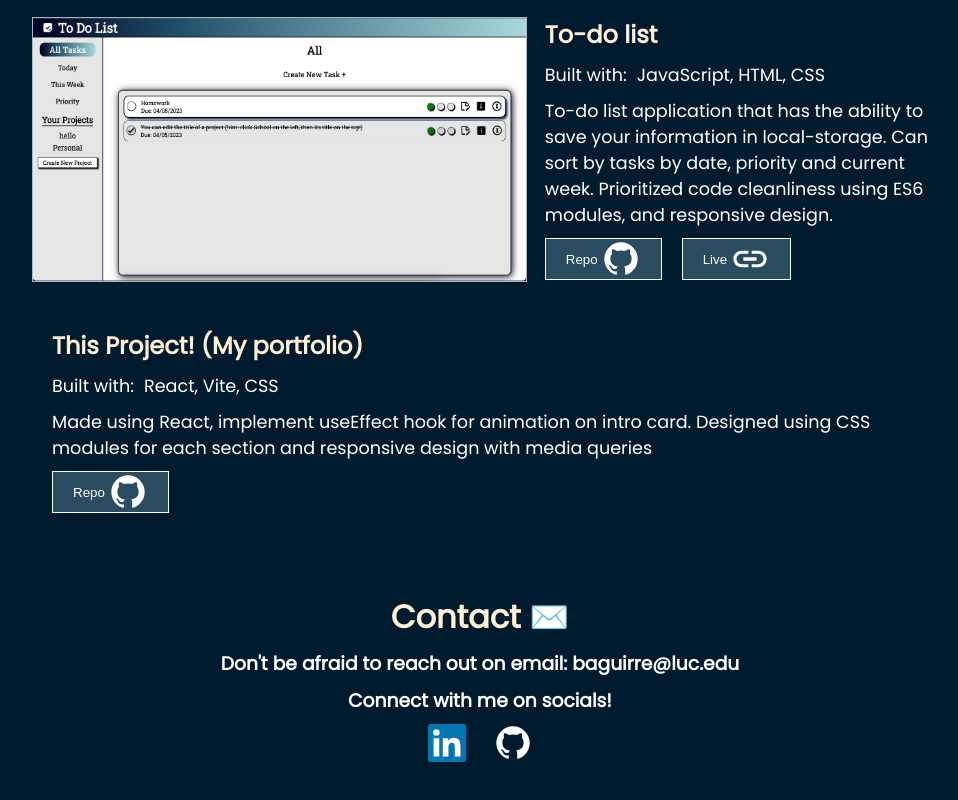
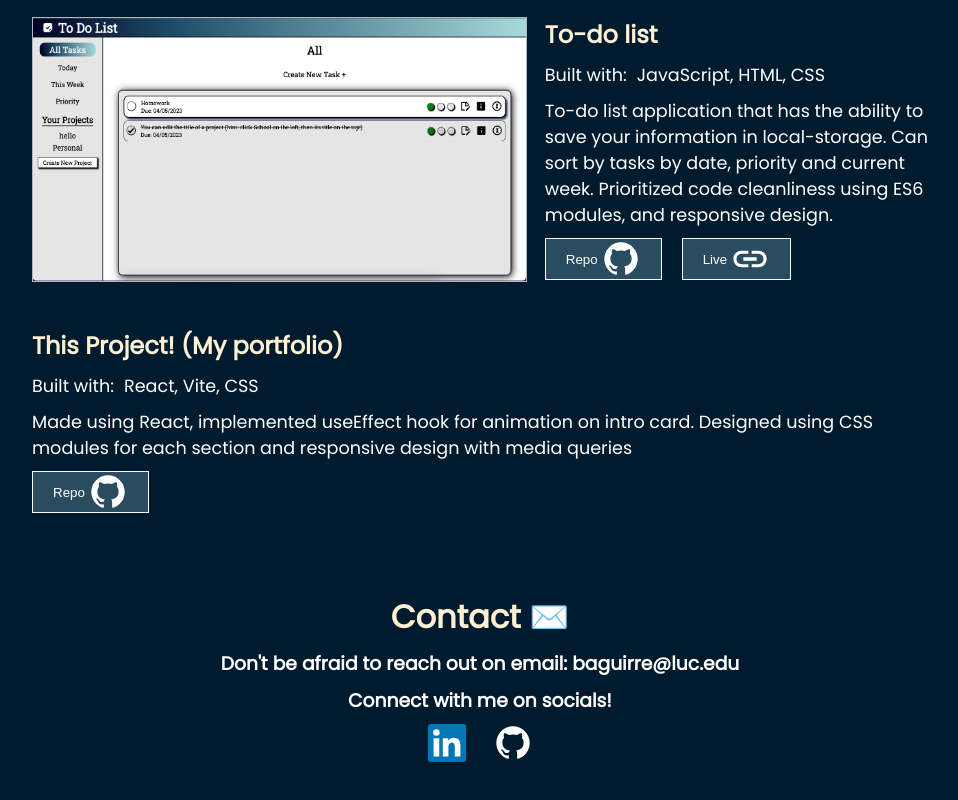
Before and after one commit to Baguirre03/portfolio, a React (Vite) app: page / in a window 1280 px wide. Shown: the part 2956-3756 px from the top of the page, without its empty margins (160-1118 px from the left). Built offline with nearby package versions, Linux system fonts and the light colour scheme.

Commit message:
fixed gap

```diff
--- a/src/components/ProjectCard.jsx
+++ b/src/components/ProjectCard.jsx
@@ -2,14 +2,16 @@
 export default function ProjectCard({ data }) {
   return (
     <div className="project-card">
+      {data.imgSrc && (
         <a
           className="project-image"
           href={data.live}
           target="_blank"
           rel="noopener noreferrer"
         >
-        {data.imgSrc && <img src={data.imgSrc} alt={data.title} />}
+          <img src={data.imgSrc} alt={data.title} />
         </a>
+      )}
       <div className="project-right">
         <h4 className="project-title">{data.title}</h4>
         <ul className="project-tools">
--- a/src/components/Projects.jsx
+++ b/src/components/Projects.jsx
@@ -46,7 +46,7 @@ const projects = [
     title: "This Project! (My portfolio)",
     tools: "React, Vite, CSS",
     description:
-      "Made using React, implement useEffect hook for animation on intro card. Designed using CSS modules for each section and responsive design with media queries",
+      "Made using React, implemented useEffect hook for animation on intro card. Designed using CSS modules for each section and responsive design with media queries",
     repo: "https://github.com/Baguirre03/to-do",
   },
 ];
```
Lines whose indentation alone changed are shown as unchanged.
